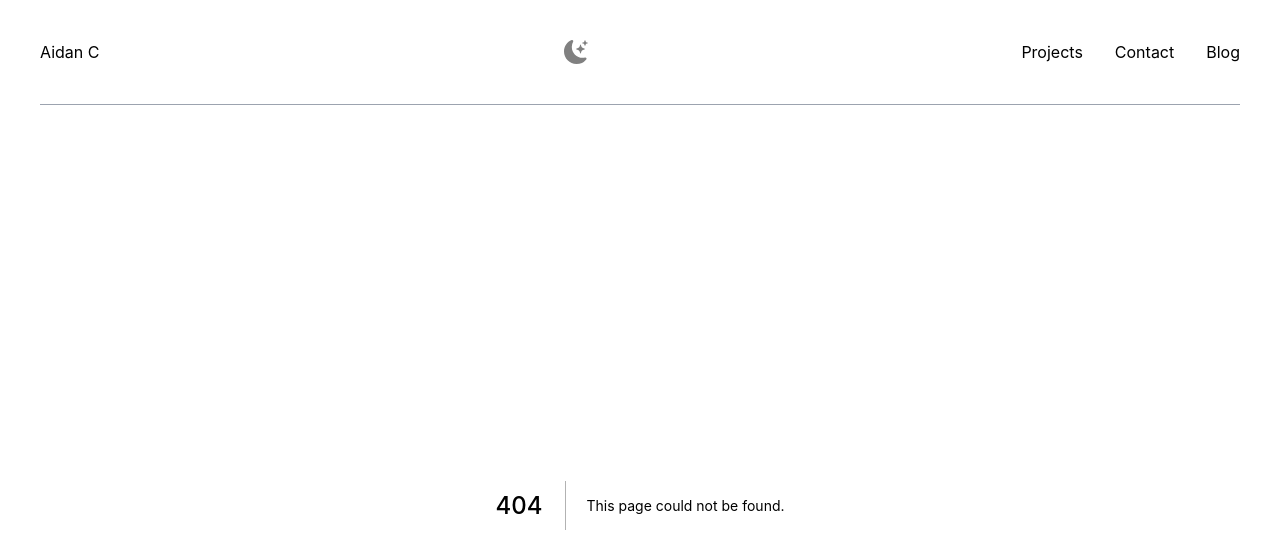
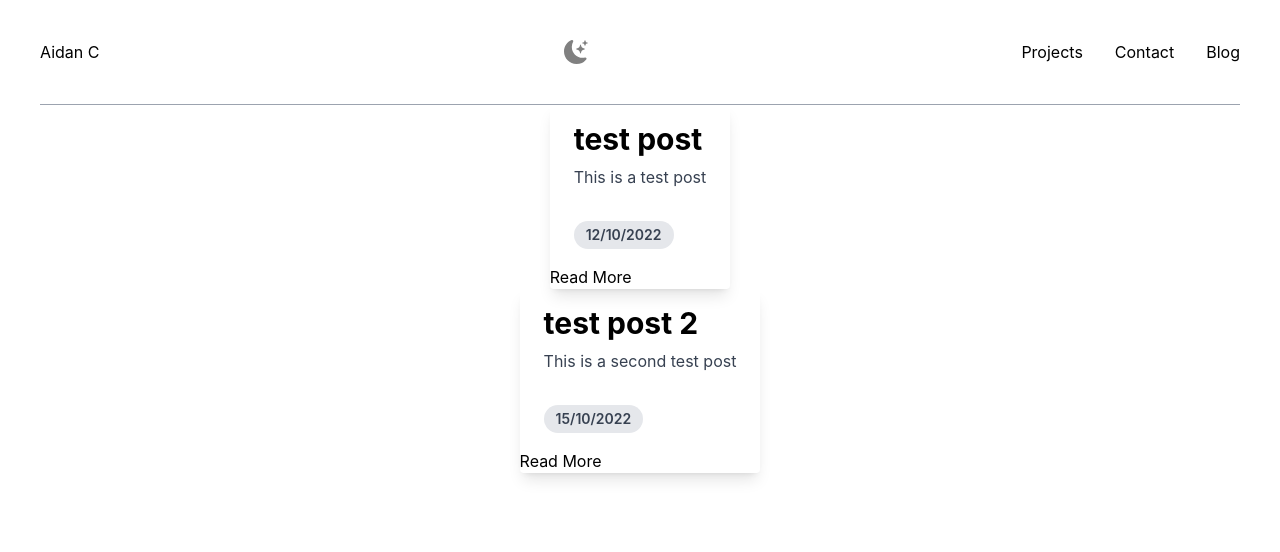
Before and after one commit to DomDevs2000/React-NextJS-Personal-Website, a Next.js app: page /blog in a window 1280 px wide. Before the commit this address had no page. Shown: the top 552 px of the page. Built offline with nearby package versions, Linux system fonts and the light colour scheme.

Commit message:
created new blog page which displays all blog posts

```diff
--- /dev/null
+++ b/pages/blog.tsx
@@ -0,0 +1,58 @@
+import Posts from '../components/posts';
+import matter from 'gray-matter';
+import fs, { readdirSync } from 'fs';
+import path from 'path';
+import type { NextPage, GetStaticProps } from 'next';
+type TPosts = {
+	posts: TPost[];
+};
+
+type TPost = {
+	frontmatter: { [key: string]: string };
+	slug: string;
+};
+
+const BlogPage: NextPage<TPosts> = ({ posts }) => {
+	return (
+		<section className='dark:text-white'>
+			<div className='dark:text-white'>
+				{posts.map((post) => {
+					return (
+						<>
+							<Posts post={post}></Posts>
+						</>
+					);
+				})}
+			</div>
+		</section>
+	);
+};
+
+export const getStaticProps: GetStaticProps<TPosts> = async () => {
+	const files = readdirSync(path.join('posts'));
+	// get slug and front matter from posts
+	const posts: TPost[] = files.map((filename) => {
+		const slug = filename.replace('.md', '');
+
+		// get frontmatter
+		const markdownWithMeta = fs.readFileSync(
+			path.join('posts', filename),
+			'utf-8'
+		);
+		// parses down data & renames data to frontmatter
+		const { data: frontmatter } = matter(markdownWithMeta);
+		return {
+			slug,
+			frontmatter,
+		};
+	});
+	console.log(files);
+	console.log(posts);
+	return {
+		props: {
+			posts,
+		},
+	};
+};
+
+export default BlogPage;
```
